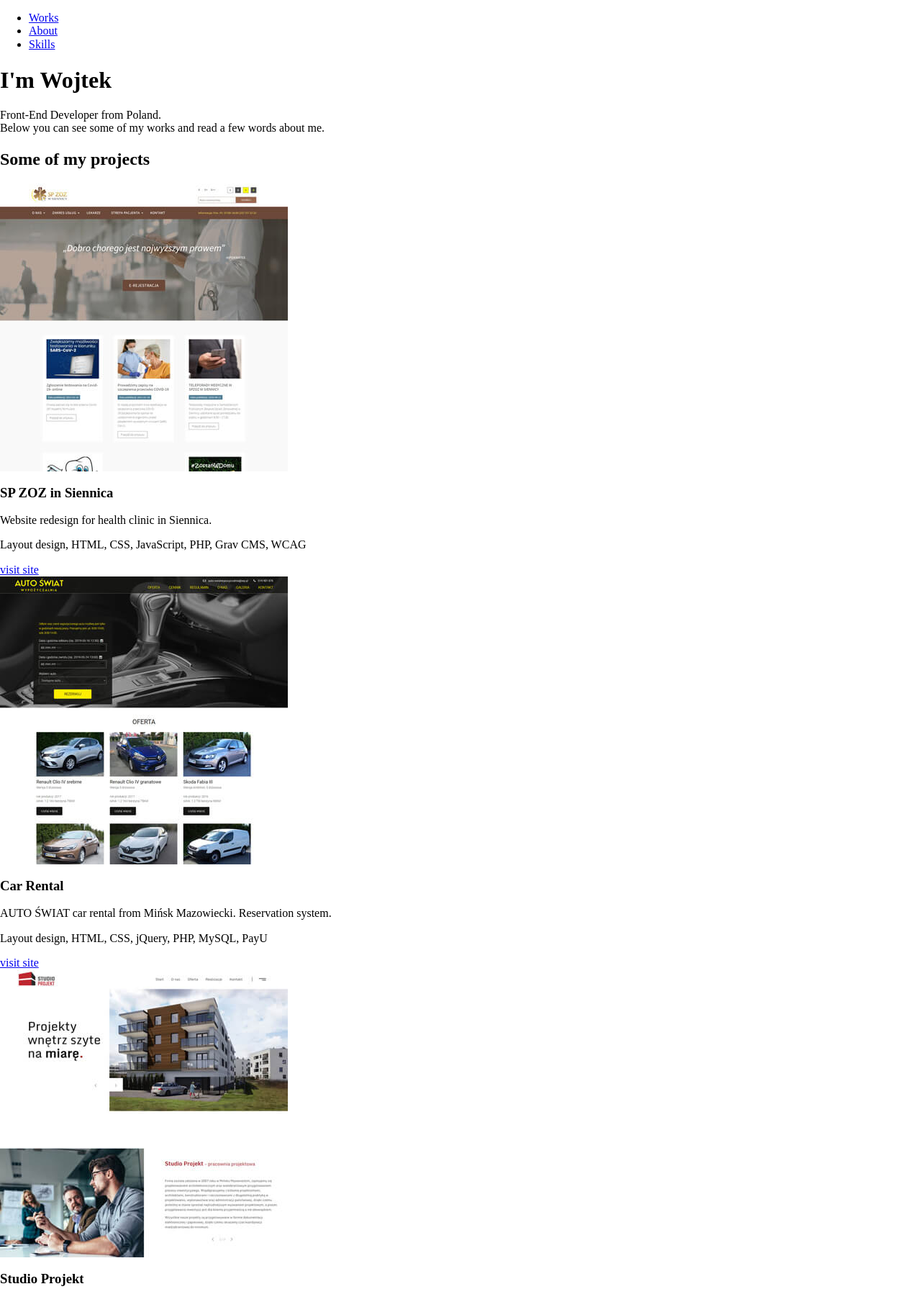
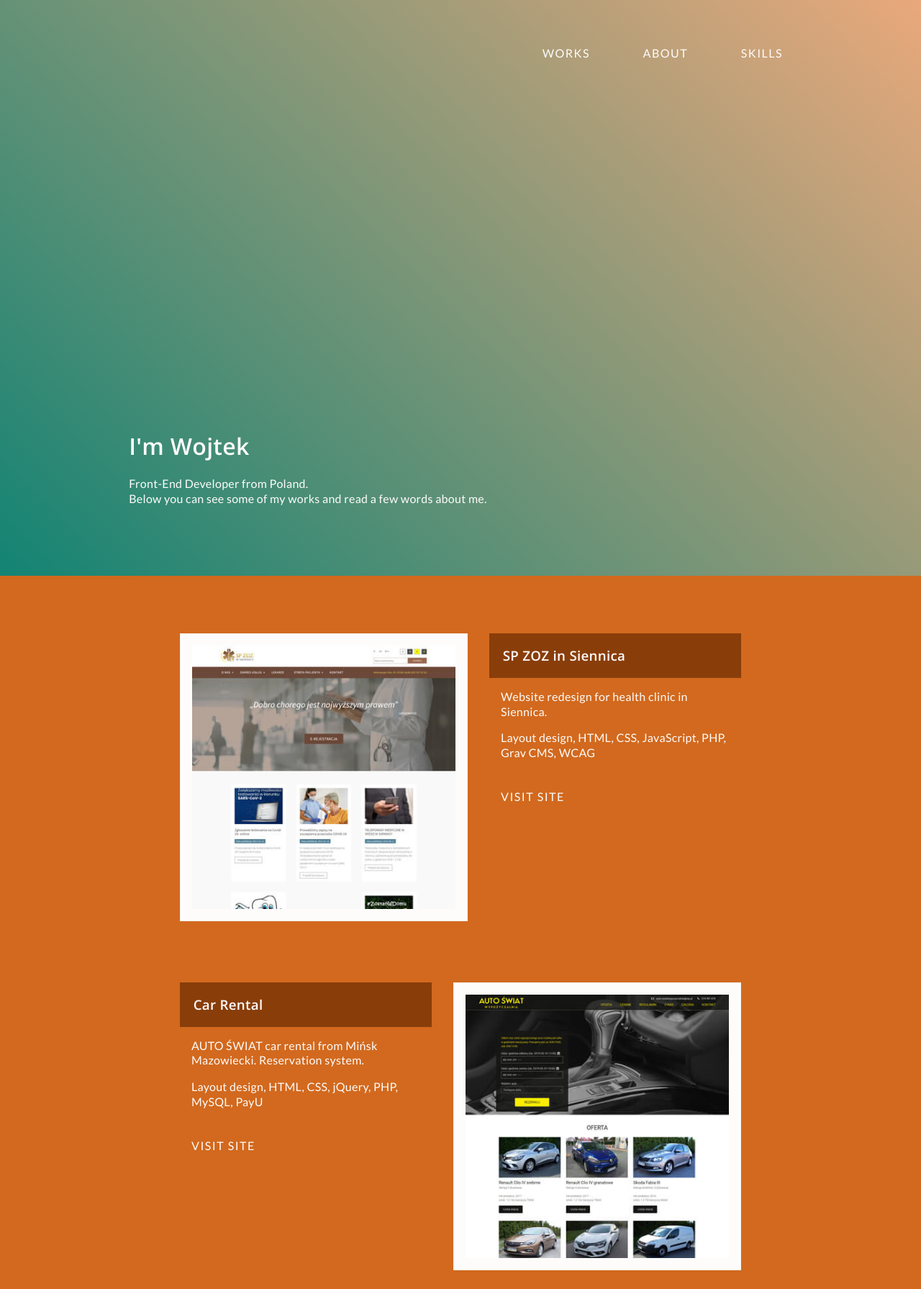
Before and after one commit to 4betterweb/4betterweb.github.io, a website built with webpack: page src/index.html in a window 1280 px wide. Shown: the top 1791 px of the page at 72% size. Built offline with nearby package versions, Linux system fonts and the light colour scheme.

Commit message:
Added styles for mobile

```diff
--- a/src/index.html
+++ b/src/index.html
@@ -13,7 +13,7 @@
     </div>
     <nav class="menu">
         <div class="container">
-            <ul>
+            <ul class="menu-links">
                 <li><a href="#works">Works</a></li>
                 <li><a href="#about">About</a></li>
                 <li><a href="#skills">Skills</a></li>
@@ -34,97 +34,88 @@
     <main>
         <section id="works" class="works">
             <div class="container">
-                <h2>Some of my projects</h2>
+                <h2 class="sr-only">Some of my projects</h2>
                 <div class="items">
                     <div class="item">
                         <div class="image">
-                            <img src="assets/spzoz-siennica.jpg" alt="SP ZOZ Siennica website" width="400" height="400" loading="lazy"
-                            srcset="assets/spzoz-siennica-small.jpg 200w, assets/spzoz-siennica.jpg 400w"
-                            sizes="(max-width: 500px) 200px, 400px">
+                            <img src="assets/spzoz-siennica.jpg" alt="SP ZOZ Siennica website" width="400" height="400">
                         </div>
                         <div class="description">
                             <h3 class="name">SP ZOZ in Siennica</h3>
                             <p>Website redesign for health clinic in Siennica.</p>
                             <p>Layout design, HTML, CSS, JavaScript, PHP, Grav CMS, WCAG</p>
-                            <a href="https://www.spzozsiennica.pl/" target="_blank" class="link">visit site</a>
+                            <a href="https://www.spzozsiennica.pl/" target="_blank" class="visit-link">visit site</a>
                         </div>
                     </div>
                     <div class="item">
                         <div class="image">
-                            <img src="assets/autoswiatwypozyczalnia.jpg" alt="AUTO ŚWIAT car rent website" width="400" height="400" loading="lazy"
-                            srcset="assets/autoswiatwypozyczalnia-small.jpg 200w, assets/autoswiatwypozyczalnia.jpg 400w"
-                            sizes="(max-width: 500px) 200px, 400px">
+                            <img src="assets/autoswiatwypozyczalnia.jpg" alt="AUTO ŚWIAT car rent website" width="400" height="400">
                         </div>
                         <div class="description">
                             <h3 class="name">Car Rental</h3>
                             <p>AUTO ŚWIAT car rental from Mińsk Mazowiecki. Reservation system.</p>
                             <p>Layout design, HTML, CSS, jQuery, PHP, MySQL, PayU</p>
-                            <a href="https://autoswiatwypozyczalnia.pl/" target="_blank" class="link">visit site</a>
+                            <a href="https://autoswiatwypozyczalnia.pl/" target="_blank" class="visit-link">visit site</a>
                         </div>
                     </div>
                     <div class="item">
                         <div class="image">
-                            <img src="assets/studio-projekt.jpg" alt="Studio Projekt website" width="400" height="400" loading="lazy"
-                            srcset="assets/studio-projekt-small.jpg 200w, assets/studio-projekt.jpg 400w"
-                            sizes="(max-width: 500px) 200px, 400px">
+                            <img src="assets/studio-projekt.jpg" alt="Studio Projekt website" width="400" height="400">
                         </div>
                         <div class="description">
                             <h3 class="name">Studio Projekt</h3>
                             <p>Website for architectural studio. Made as part of work in an advertising agency. No layout design</p>
                             <p>HTML, CSS, jQuery, PHP, Quick.CMS</p>
-                            <a href="http://www.studio-projekt.com/" target="_blank" class="link">visit site</a>
+                            <a href="http://www.studio-projekt.com/" target="_blank" class="visit-link">visit site</a>
                         </div>
                     </div>
                     <div class="item">
                         <div class="image">
-                            <img src="assets/kluj.jpg" alt="Kluj website" width="400" height="400" loading="lazy"
-                            srcset="assets/kluj-small.jpg 200w, assets/kluj.jpg 400w"
-                            sizes="(max-width: 500px) 200px, 400px">
+                            <img src="assets/kluj.jpg" alt="Kluj website" width="400" height="400">
                         </div>
                         <div class="description">
-                            <h3 class="name">KLUJ law firm</h3>
+                            <h3 class="name">KLUJ</h3>
                             <p>Legal assistance for companies and individuals. Made as part of work in an advertising agency. No layout design</p>
                             <p>HTML, CSS, jQuery, PHP, Quick.CMS</p>
-                            <a href="http://kluj.eu/" target="_blank" class="link">visit site</a>
+                            <a href="http://kluj.eu/" target="_blank" class="visit-link">visit site</a>
                         </div>
                     </div>
                     <div class="item">
                         <div class="image">
-                            <img src="assets/siennicka13.jpg" alt="Siennicka 13 website" width="400" height="400" loading="lazy"
-                            srcset="assets/siennicka13-small.jpg 200w, assets/siennicka13.jpg 400w"
-                            sizes="(max-width: 500px) 200px, 400px">
+                            <img src="assets/siennicka13.jpg" alt="Siennicka 13 website" width="400" height="400">
                         </div>
                         <div class="description">
                             <h3 class="name">Siennicka 13a</h3>
                             <p>Website for the development company. Information about the investment. Made as part of work in an advertising agency. No layout design</p>
                             <p>HTML, CSS, jQuery, PHP, Quick.CMS</p>
-                            <a href="http://siennicka13a.pl/" target="_blank" class="link">visit site</a>
+                            <a href="http://siennicka13a.pl/" target="_blank" class="visit-link">visit site</a>
                         </div>
                     </div>
                     <div class="item">
                         <div class="image">
-                            <img src="assets/procem.jpg" alt="Procem website" width="400" height="400" loading="lazy"
-                            srcset="assets/procem-small.jpg 200w, assets/procem.jpg 400w"
-                            sizes="(max-width: 500px) 200px, 400px">
+                            <img src="assets/procem.jpg" alt="Procem website" width="400" height="400">
                         </div>
                         <div class="description">
                             <h3 class="name">Procem</h3>
                             <p>Transport company. Services dedicated to construction industry, specifically, the transport of loose materials. Made as part of work in an advertising agency. No layout design</p>
                             <p>HTML, CSS, jQuery, PHP, Quick.CMS</p>
-                            <a href="http://procem.pl/" target="_blank" class="link">visit site</a>
+                            <a href="http://procem.pl/" target="_blank" class="visit-link">visit site</a>
                         </div>
                     </div>
                 </div>
             </div>
         </section>
-        <section id="about">
+        <section id="about" class="about">
             <div class="container">
                 <h2>Who I am</h2>
                 <p>
                     I'm coding since 2009. Best with it is that I can help people bring their ideas to reality. When I'm not working I spend time with my wife and daughters. I like mountain hiking and cooking.
                 </p>
         </section>
-        <section id="skills">
+        <div class="container">
+            <hr>
+        </div>
+        <section id="skills" class="skills">
             <div class="container">
                 <h2>Things I Can Do</h2>
                 <p>
--- a/src/style/main.scss
+++ b/src/style/main.scss
@@ -1,15 +1,303 @@
+/* variables */
+
+$primary: #893e0a;
+$secondary: #138474;
+$gradient: #e9a87b;
+$bgc-works: #d2691e;
+$text-color-light: #fefcfb;
+$link-color-hover: #79ecdd;
+
+$font-headers: "Open Sans", sans-serif;
+$font-text: "Lato", sans-serif;
+
+$transition: color 0.3s ease-in-out;
+
+/* basic style */
+
+hr {
+  display: block;
+  height: 1px;
+  border: 0;
+  border-top: 1px solid $bgc-works;
+  margin: 0;
+  padding: 0;
+}
+
+.sr-only {
+  border: 0;
+  clip: rect(0, 0, 0, 0);
+  height: 1px;
+  margin: -1px;
+  overflow: hidden;
+  padding: 0;
+  position: absolute;
+  white-space: nowrap;
+  width: 1px;
+}
+
+.sr-only.focusable:active,
+.sr-only.focusable:focus {
+  clip: auto;
+  height: auto;
+  margin: 0;
+  overflow: visible;
+  position: static;
+  white-space: inherit;
+  width: auto;
+}
+
 :root {
-    box-sizing: border-box;
+  box-sizing: border-box;
+  scroll-behavior: smooth;
 }
 
 *,
 ::before,
 ::after {
-    box-sizing: inherit;
+  box-sizing: inherit;
 }
 
 img {
-    max-width: 100%;
-    height: auto;
-    display: block;
+  max-width: 100%;
+  height: auto;
+  display: inline-block;
 }
+
+ul {
+  padding: 0;
+  margin: 0;
+  list-style: none;
+}
+
+a {
+  text-decoration: none;
+}
+
+body {
+  font-family: $font-text;
+  font-weight: 400;
+  color: $primary;
+  letter-spacing: 0.3px;
+  line-height: 1.3;
+}
+
+h1,
+h2,
+h3 {
+  font-family: $font-headers;
+  font-weight: 400;
+}
+
+h3 {
+  font-weight: 600;
+}
+
+.container {
+  padding: 0 4%;
+}
+
+.menu {
+  position: fixed;
+  z-index: 1;
+  width: 100%;
+  top: 0;
+  background-color: transparent;
+}
+
+.menu-links {
+  display: flex;
+  justify-content: space-evenly;
+  align-items: center;
+
+  a {
+    color: $text-color-light;
+    display: inline-block;
+    padding: 1.5em 0.8em;
+    transition: $transition;
+    text-transform: uppercase;
+    letter-spacing: 1.5px;
+    &:hover,
+    &:focus {
+      color: $link-color-hover;
+    }
+  }
+}
+
+header {
+  height: 100vh;
+  background: #138474;
+  background: linear-gradient(45deg, #138474 0%, #e9a87b 100%);
+  position: relative;
+  color: $text-color-light;
+}
+
+.welcome-text {
+  position: absolute;
+  bottom: 4em;
+  h1 {
+    font-weight: 600;
+  }
+  .leading {
+    max-width: 300px;
+  }
+}
+
+.works {
+  background-color: $bgc-works;
+  color: $text-color-light;
+  .visit-link {
+    color: $text-color-light;
+    transition: $transition;
+    display: inline-block;
+    margin-top: 1.5rem;
+    text-transform: uppercase;
+    letter-spacing: 1.5px;
+    &:hover,
+    &:focus {
+      color: $link-color-hover;
+    }
+  }
+}
+
+.works,
+.about,
+.skills {
+  padding: 3em 0;
+}
+
+.item {
+  margin-bottom: 3em;
+  &:last-of-type {
+    margin-bottom: 0;
+  }
+}
+
+.image {
+  text-align: center;
+  img {
+    background-color: $text-color-light;
+    padding: 1em;
+    border: 1px solid hsl(0, 0%, 95%);
+  }
+}
+
+.name {
+  background-color: $primary;
+  padding: 1em;
+}
+
+.description {
+  p, a {
+    padding: 0 1em;
+  }
+}
+
+footer {
+  background-color: $secondary;
+  color: $text-color-light;
+  padding: 1rem 0;
+  position: relative;
+  font-size: 0.9em;
+}
+
+.back-to-top {
+  position: absolute;
+  bottom: 60px;
+  right: 20px;
+  width: 45px;
+  height: 45px;
+  text-indent: -999em;
+  background-color: $gradient;
+  border-radius: 50%;
+  transform: rotate(45deg);
+  transition: background-color 0.5s ease-in-out;
+  &:hover,
+  &:focus {
+    background-color: $primary;
+  }
+  &::before {
+    position: absolute;
+    content: "";
+    width: 3px;
+    height: 16px;
+    background-color: $text-color-light;
+    top: 16px;
+    left: 16px;
+  }
+  &::after {
+    position: absolute;
+    content: "";
+    width: 16px;
+    height: 3px;
+    background-color: $text-color-light;
+    top: 16px;
+    left: 16px;
+  }
+}
+
+@media only screen and (min-width: 35em) {
+  .menu-links {
+    justify-content: flex-end;
+    padding-top: 2.5em;
+    a {
+      margin-left: 3em;
+    }
+  }
+
+  .welcome-text {
+    bottom: 5em;
+    .leading {
+      max-width: 500px;
+    }
+  }
+
+  .works, .about, .skills {
+    padding: 5em 0;
+  }
+
+  .image {
+    margin-right: 30px;
+  }
+
+  .item {
+    display: flex;
+    justify-content: flex-start;
+    align-items: flex-start;
+    margin-bottom: 5em;
+    &:nth-child(even) {
+      flex-direction: row-reverse;
+      .image {
+        margin-right: 0;
+        margin-left: 30px;
+      }
+    }
+  }
+
+  .description {
+    max-width: 350px;
+  }
+
+  .about p {
+    max-width: 680px;
+  }
+
+  h3 {
+    margin: 0;
+  }
+
+}
+
+@media only screen and (min-width: 48em) {
+  .item {
+    justify-content: center;
+  }
+
+}
+
+@media only screen and (min-width: 65em) {
+  .container {
+    max-width: 1024px;
+    margin: 0 auto;
+  }
+
+}
```
